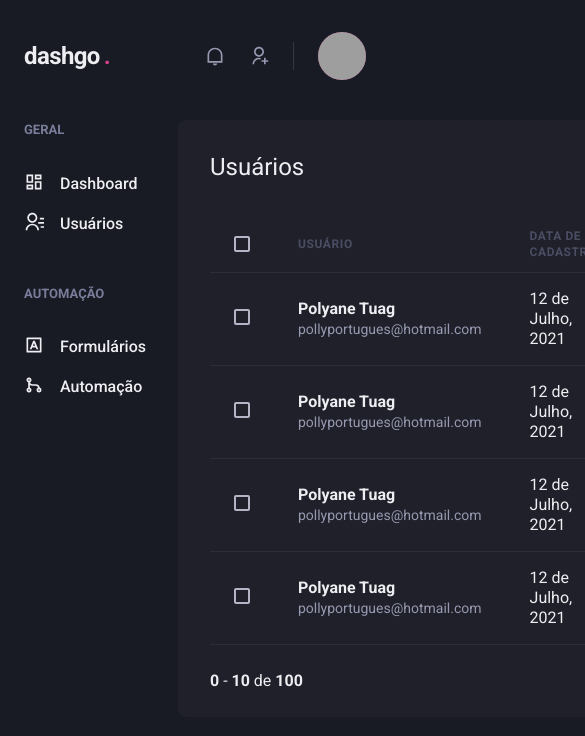
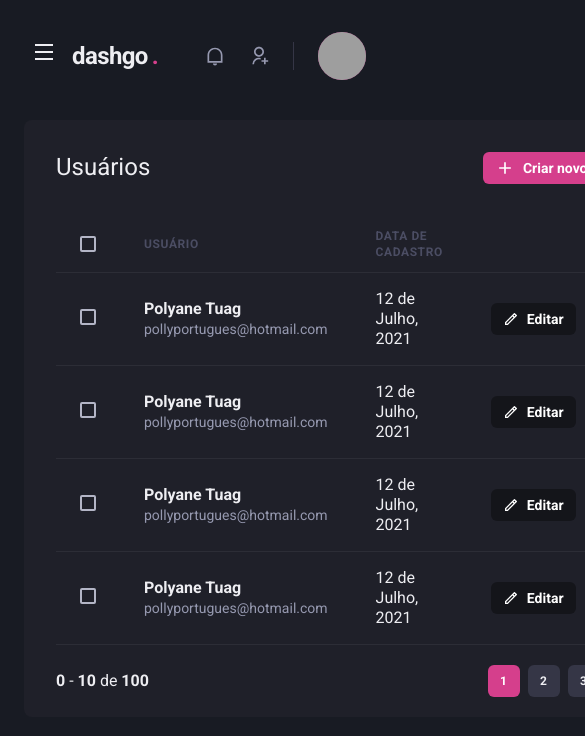
Before and after one commit to polyanetuag/dashgo, a Next.js app: page /users in a window 390 px wide. Shown: the top 736 px of the page, 585 px wide, since content can reach past the window. Built offline with nearby package versions, Linux system fonts and the light colour scheme; grey boxes are pictures that could not be loaded.

Commit message:
Sidebar responsiva

```diff
--- a/src/components/Header/index.tsx
+++ b/src/components/Header/index.tsx
@@ -1,10 +1,14 @@
-import { Flex, useBreakpointValue } from "@chakra-ui/react"
+import { Flex, Icon, IconButton, useBreakpointValue } from "@chakra-ui/react"
+import { RiMenuLine } from "react-icons/ri"
+import { useSidebarDrawer } from "../../contexts/SidebarDrawerContext"
 import { Logo } from "./Logo"
 import { NotificationsNav } from "./NotificationsNav"
 import { Profile } from "./Profile"
 import { SearchBox } from "./SearchBox"
 
 export function Header() {
+  const { onOpen } = useSidebarDrawer();
+
   const isWideVersion = useBreakpointValue({
     base: false,
     lg: true,
@@ -21,6 +25,19 @@
       paddingX="6"        //24px
       align="center"
     >
+      { !isWideVersion && (
+        <IconButton
+          aria-label="Abrir navegação"
+          icon={<Icon as={RiMenuLine} />}
+          fontSize="24"
+          variant="unstyled"
+          onClick={onOpen}
+          mr="2"
+        >
+
+        </IconButton>
+      )}
+
       <Logo />
 
       { isWideVersion && <SearchBox />}
--- /dev/null
+++ b/src/components/Sidebar/SidebarNav.tsx
@@ -0,0 +1,20 @@
+import { Stack } from "@chakra-ui/react";
+import { RiContactsLine, RiDashboardLine, RiGitMergeLine, RiInputMethodLine } from "react-icons/ri";
+import { NavLink } from "./NavLink";
+import { NavSection } from "./NavSection";
+
+export function SidebarNav() {
+  return (
+    <Stack spacing="12" align="flex-start">
+        <NavSection title="GERAL">
+          <NavLink icon={RiDashboardLine}>Dashboard</NavLink>
+          <NavLink icon={RiContactsLine}>Usuários</NavLink>
+        </NavSection>
+
+        <NavSection title="AUTOMAÇÃO">
+          <NavLink icon={RiInputMethodLine}>Formulários</NavLink>
+          <NavLink icon={RiGitMergeLine}>Automação</NavLink>
+        </NavSection>
+      </Stack>
+  )
+}
--- a/src/components/Sidebar/index.tsx
+++ b/src/components/Sidebar/index.tsx
@@ -1,22 +1,35 @@
-import { Box, Stack } from "@chakra-ui/react";
-import { RiContactsLine, RiDashboardLine, RiGitMergeLine, RiInputMethodLine } from "react-icons/ri";
-import { NavLink } from "./NavLink";
-import { NavSection } from "./NavSection";
+import { Box, Drawer, DrawerBody, DrawerCloseButton, DrawerContent, DrawerHeader, DrawerOverlay, useBreakpointValue } from "@chakra-ui/react";
+import { useSidebarDrawer } from "../../contexts/SidebarDrawerContext";
+import { SidebarNav } from "./SidebarNav";
 
 export function Sidebar() {
+  const { isOpen, onClose } = useSidebarDrawer();
+
+  const isDrawerSidebar = useBreakpointValue({
+    base: true,
+    lg: false,
+  })
+
+  if (isDrawerSidebar) {
+    return (
+      <Drawer isOpen={isOpen} placement="left" onClose={onClose}>
+        <DrawerOverlay>
+          <DrawerContent bg="gray.800" p="4">
+            <DrawerCloseButton mt="6" />
+            <DrawerHeader>Navegação</DrawerHeader>
+
+            <DrawerBody>
+              <SidebarNav />
+            </DrawerBody>
+          </DrawerContent>
+        </DrawerOverlay>
+      </Drawer>
+    )
+  }
+
   return (
     <Box as="aside" w="64" mr="8">
-      <Stack spacing="12" align="flex-start">
-        <NavSection title="GERAL">
-          <NavLink icon={RiDashboardLine}>Dashboard</NavLink>
-          <NavLink icon={RiContactsLine}>Usuários</NavLink>
-        </NavSection>
-
-        <NavSection title="AUTOMAÇÃO">
-          <NavLink icon={RiInputMethodLine}>Formulários</NavLink>
-          <NavLink icon={RiGitMergeLine}>Automação</NavLink>
-        </NavSection>
-      </Stack>
+      <SidebarNav />
     </Box>
   )
 }
--- /dev/null
+++ b/src/contexts/SidebarDrawerContext.tsx
@@ -0,0 +1,30 @@
+import { useDisclosure } from "@chakra-ui/hooks"
+import { UseDisclosureReturn } from "@chakra-ui/react";
+import { useRouter } from "next/router";
+import { useContext, useEffect } from "react";
+import { createContext, ReactNode } from "react"
+
+interface SidebarDrawerProviderProps {
+  children: ReactNode
+}
+
+type SidebarDrawerContextData = UseDisclosureReturn
+
+const SidebarDrawerContext = createContext({} as SidebarDrawerContextData);
+
+export function SidebarDrawerProvider({ children }: SidebarDrawerProviderProps) {
+  const disclosure = useDisclosure()
+  const router = useRouter()
+
+  useEffect(() => {
+    disclosure.onClose        //FECHAR A SIDEBAR QUANDO MUDAR DE PÁGINA/ TROCA DE ROTAS
+  }, [router.asPath])
+
+  return (
+    <SidebarDrawerContext.Provider value={disclosure}>
+      {children}
+    </SidebarDrawerContext.Provider>
+  )
+}
+
+export const useSidebarDrawer = () => useContext(SidebarDrawerContext)
--- a/src/pages/_app.tsx
+++ b/src/pages/_app.tsx
@@ -1,11 +1,14 @@
 import { AppProps } from 'next/app'
 import { ChakraProvider } from '@chakra-ui/react'
 import { theme } from '../styles/theme'
+import { SidebarDrawerProvider } from '../contexts/SidebarDrawerContext'
 
 function MyApp({ Component, pageProps }: AppProps) {
   return (
   <ChakraProvider theme={theme}>
-    <Component {...pageProps} />
+    <SidebarDrawerProvider>
+      <Component {...pageProps} />
+    </SidebarDrawerProvider>
   </ChakraProvider>
   )
 }
```
